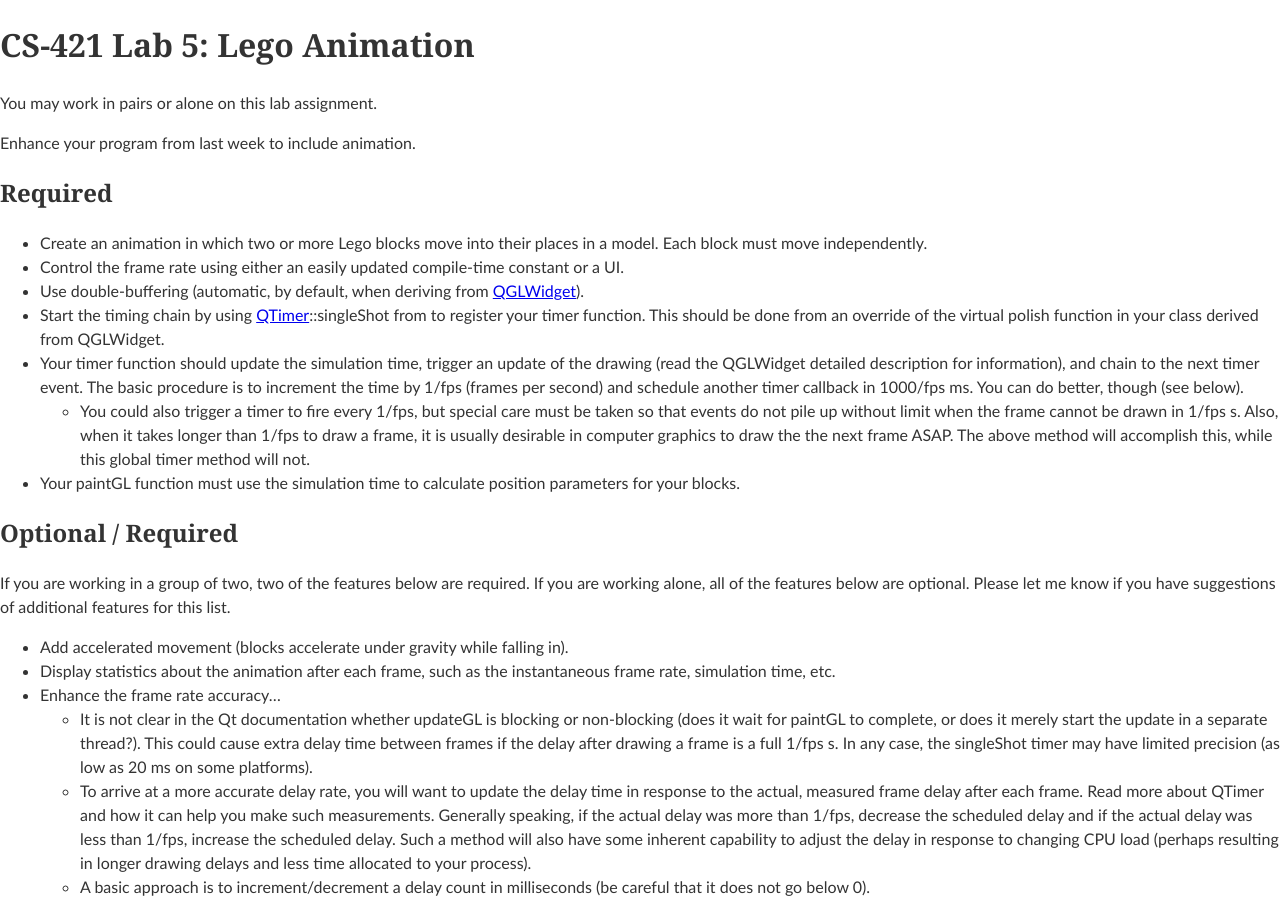
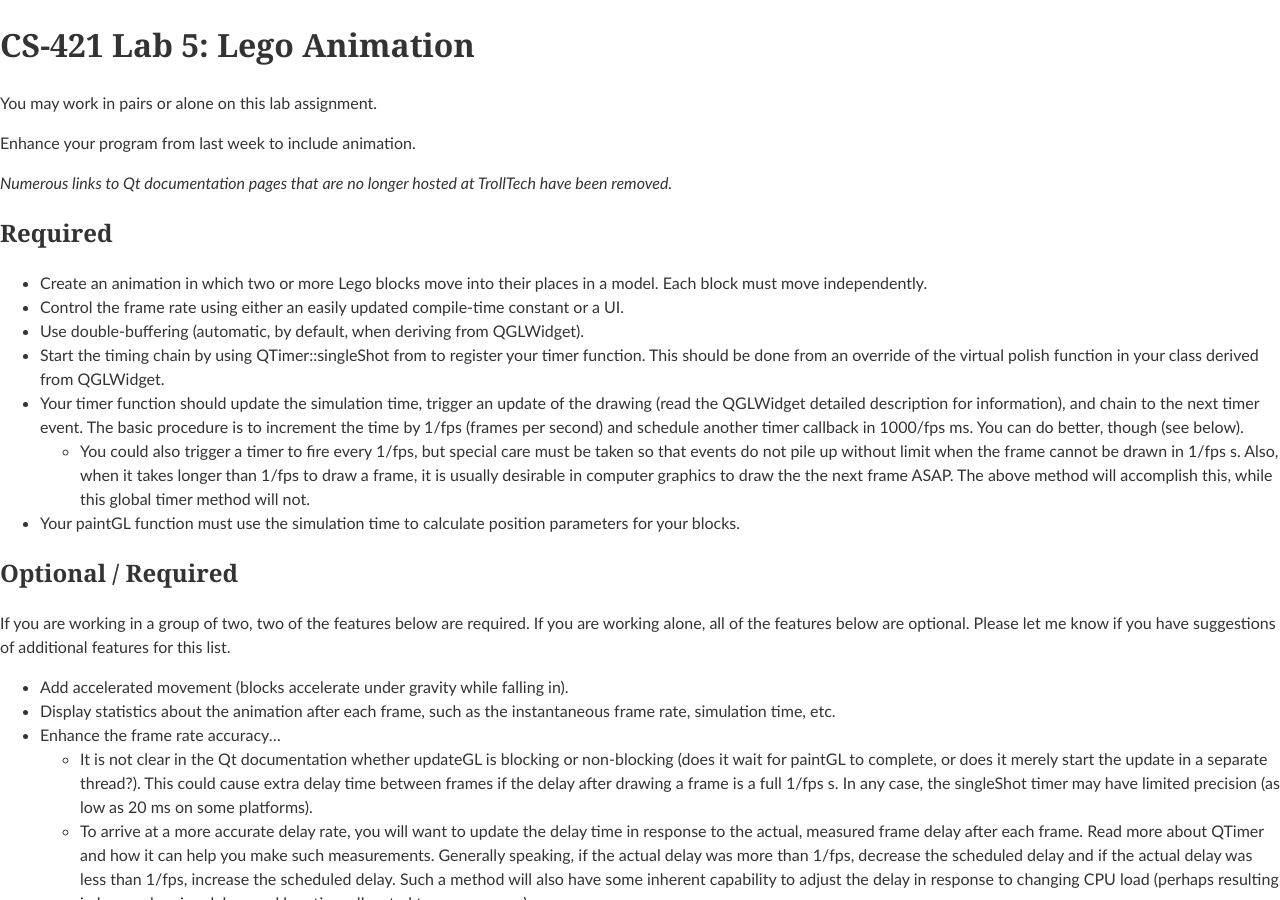
Before and after one commit to edurant/edurant.github.io, a Jekyll site: the page built from courses/cs421/lab5.md, in a window 1280 px wide and 900 px high. Built offline with Jekyll 4.4.1, drawn with Linux system fonts in a browser that asks for light colours; our own code applies the rules of GitHub Pages for plain Markdown files.

Commit message:
cs384/421: clean up broken links, etc.

```diff
--- a/courses/cs421/lab5.md
+++ b/courses/cs421/lab5.md
@@ -6,14 +6,16 @@ You may work in pairs or alone on this lab assignment.
 
 Enhance your program from last week to include animation.
 
+*Numerous links to Qt documentation pages that are no longer hosted at TrollTech have been removed.*
+
 ## Required
 
 * Create an animation in which two or more Lego blocks move into their
   places in a model. Each block must move independently.
 * Control the frame rate using either an easily updated compile-time constant or a
   UI.
-* Use double-buffering (automatic, by default, when deriving from <a href="http://doc.trolltech.com/qglwidget.html">QGLWidget</a>).
-* Start the timing chain by using <a href="http://doc.trolltech.com/qtimer.html">QTimer</a>::singleShot from to register
+* Use double-buffering (automatic, by default, when deriving from QGLWidget).
+* Start the timing chain by using QTimer::singleShot from to register
   your timer function. This should be done from an override of the virtual
   polish function in your class derived from QGLWidget.
 * Your timer function should update the simulation time, trigger an update
```
Also changed, not shown: courses/cs384/lab2.md (+1 -1 lines), courses/cs421/lab2.md (+1 -1 lines).
